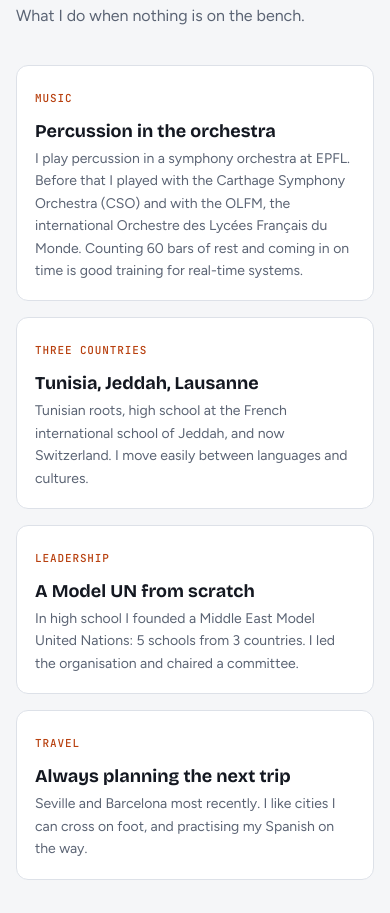
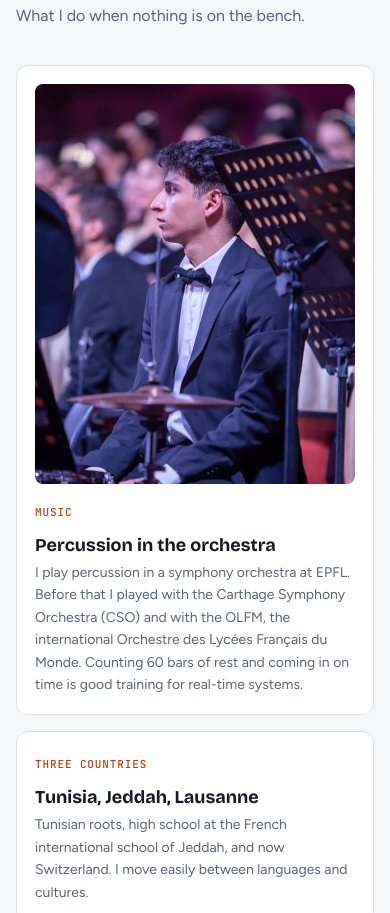
Before and after one commit to Iyad-coder/Iyad-coder.github.io, a plain HTML site: page index.html in a window 390 px wide. Shown: the part 8647-9560 px from the top of the page. Drawn offline with nearby package versions, Linux system fonts and the light colour scheme.

Commit message:
Beyond robotics: concert photo on the Music card, new layout

```diff
--- a/index.html
+++ b/index.html
@@ -194,13 +194,24 @@ footer { padding-block: 32px 48px; border-top: 1px solid var(--line); font: 12px
 .skills span { font: 12px var(--font-mono); padding: 5px 9px; border: 1px solid var(--line); border-radius: 4px; background: var(--surface); }
 
 /* Beyond robotics */
-.beyond { display: grid; grid-template-columns: repeat(4, minmax(0, 1fr)); gap: 16px; }
-.beyond article { background: var(--surface); border: 1px solid var(--line); border-radius: 12px; padding: 18px; }
+.beyond { display: grid; grid-template-columns: 1.15fr 1fr 1fr; gap: 16px; }
+.beyond article { background: var(--surface); border: 1px solid var(--line); border-radius: 12px; padding: 18px; min-width: 0; }
+.beyond article:first-child { grid-row: span 2; }
+.beyond article:last-child { grid-column: span 2; }
+.beyond img { display: block; width: 100%; aspect-ratio: 4 / 5; object-fit: cover; object-position: 50% 20%; border-radius: 8px; margin-bottom: 14px; }
 .beyond .k { font: 500 11px/1 var(--font-mono); letter-spacing: .08em; text-transform: uppercase; color: var(--accent-ink); }
 .beyond h3 { font: 700 18px/1.25 var(--font-display); margin: 10px 0 6px; text-wrap: balance; }
-.beyond p { margin: 0; font-size: 14px; color: var(--muted); }
-@media (max-width: 900px) { .beyond { grid-template-columns: repeat(2, minmax(0, 1fr)); } }
-@media (max-width: 520px) { .beyond { grid-template-columns: minmax(0, 1fr); } }
+.beyond p { margin: 0; font-size: 14px; color: var(--muted); max-width: 46em; }
+@media (max-width: 900px) {
+  .beyond { grid-template-columns: repeat(2, minmax(0, 1fr)); }
+  .beyond article:first-child { grid-row: auto; grid-column: span 2; }
+  .beyond img { aspect-ratio: 16 / 10; }
+}
+@media (max-width: 520px) {
+  .beyond { grid-template-columns: minmax(0, 1fr); }
+  .beyond article:first-child, .beyond article:last-child { grid-column: auto; }
+  .beyond img { aspect-ratio: 4 / 5; }
+}
 
 /* Contact */
 .contact { display: grid; grid-template-columns: 1fr 1fr; gap: 40px; align-items: center; }
@@ -818,7 +829,7 @@ body.locked { overflow: hidden; }
     <h2>Beyond robotics</h2>
     <p class="section-sub">What I do when nothing is on the bench.</p>
     <div class="beyond">
-      <article class="reveal"><span class="k">Music</span><h3>Percussion in the orchestra</h3><p>I play percussion in a symphony orchestra at EPFL. Before that I played with the Carthage Symphony Orchestra (CSO) and with the OLFM, the international Orchestre des Lycées Français du Monde. Counting 60 bars of rest and coming in on time is good training for real-time systems.</p></article>
+      <article class="reveal"><img src="media/beyond-music.jpg" alt="Iyad in concert dress behind a snare drum and a cymbal, watching the conductor during an orchestra concert" loading="lazy"><span class="k">Music</span><h3>Percussion in the orchestra</h3><p>I play percussion in a symphony orchestra at EPFL. Before that I played with the Carthage Symphony Orchestra (CSO) and with the OLFM, the international Orchestre des Lycées Français du Monde. Counting 60 bars of rest and coming in on time is good training for real-time systems.</p></article>
       <article class="reveal"><span class="k">Three countries</span><h3>Tunisia, Jeddah, Lausanne</h3><p>Tunisian roots, high school at the French international school of Jeddah, and now Switzerland. I move easily between languages and cultures.</p></article>
       <article class="reveal"><span class="k">Leadership</span><h3>A Model UN from scratch</h3><p>In high school I founded a Middle East Model United Nations: 5 schools from 3 countries. I led the organisation and chaired a committee.</p></article>
       <article class="reveal"><span class="k">Travel</span><h3>Always planning the next trip</h3><p>Seville and Barcelona most recently. I like cities I can cross on foot, and practising my Spanish on the way.</p></article>
```
Also changed, not shown: media/beyond-music.jpg (added).
